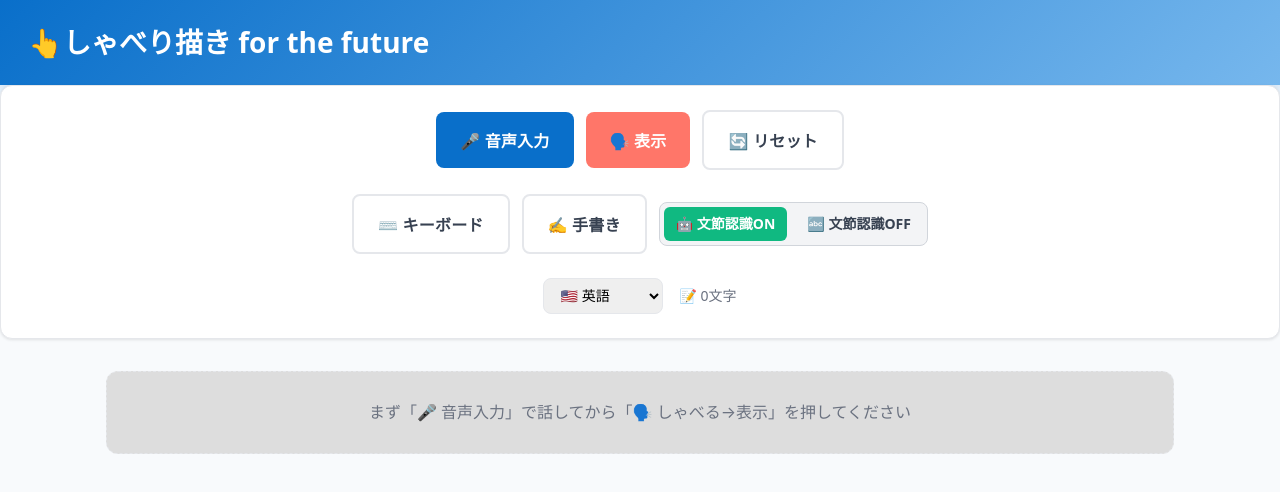
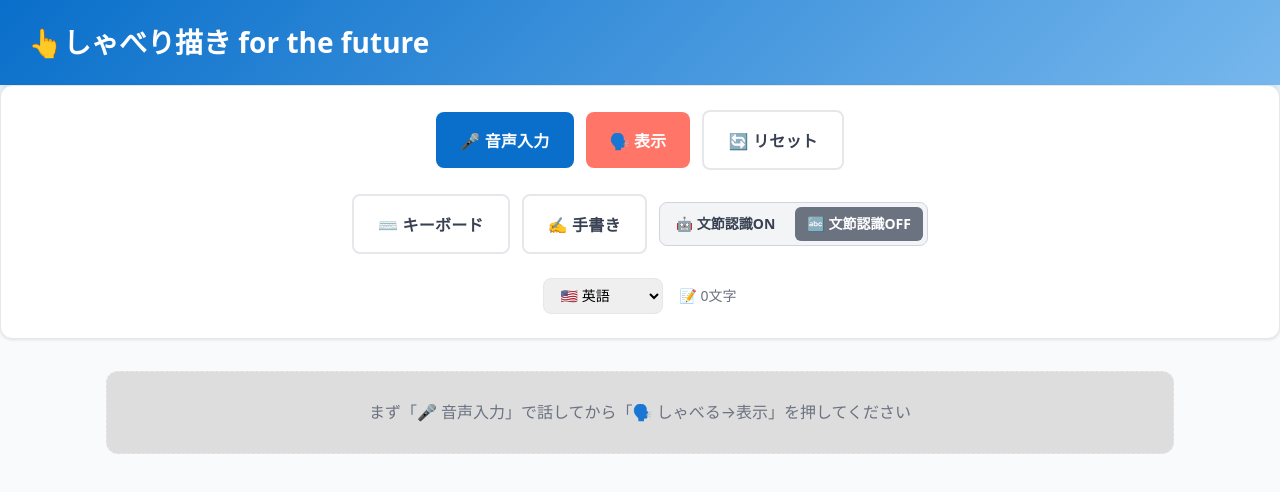
Before and after one commit to rsplndnt/scribble-translator, a React (Vite) app: page / in a window 1280 px wide. Shown: the top 492 px of the page. Built offline with nearby package versions, Linux system fonts and the light colour scheme.

Commit message:
選択動作を改善 - 文字モードでぐしゃぐしゃ線は追加選択のみ、デフォルトを文節認識OFFに変更

```diff
--- a/src/components/ScribbleTranslator.jsx
+++ b/src/components/ScribbleTranslator.jsx
@@ -46,7 +46,7 @@ const ScribbleTranslator = () => {
   const [triplet, setTriplet] = useState({ src: "", back: "", trans: "" }); // 上/中/下
   const [bunsetsuGroups, setBunsetsuGroups] = useState([]); // {indices:number[], text:string}
   const [selectedGroups, setSelectedGroups] = useState(new Set()); // 文節インデックス
-  const [isBunsetsuMode, setIsBunsetsuMode] = useState(true); // 文節認識モード
+  const [isBunsetsuMode, setIsBunsetsuMode] = useState(false); // 文節認識モード（デフォルトOFF）
   const [isListening, setIsListening] = useState(false);
   const [recognition, setRecognition] = useState(null);
 
@@ -393,12 +393,12 @@ const ScribbleTranslator = () => {
           });
         }
     } else {
-        // 文字モード：文字単位で選択
+        // 文字モード：文字単位で選択（トグルではなく追加のみ）
         setSelectedGroups((prev) => {
           const s = new Set(prev);
-          // 触れた文字のインデックスをトグル
+          // 触れた文字を全て選択状態にする（既に選択済みでもそのまま）
           touchedIndex.forEach((charIndex) => {
-            s.has(charIndex) ? s.delete(charIndex) : s.add(charIndex);
+            s.add(charIndex);
           });
           return s;
         });
```
